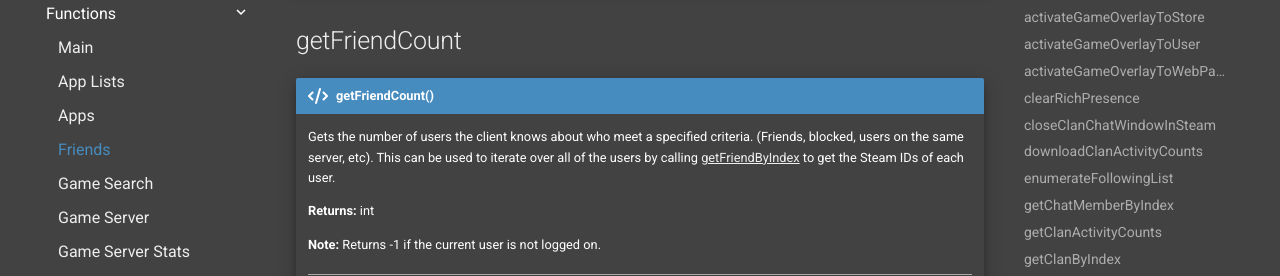
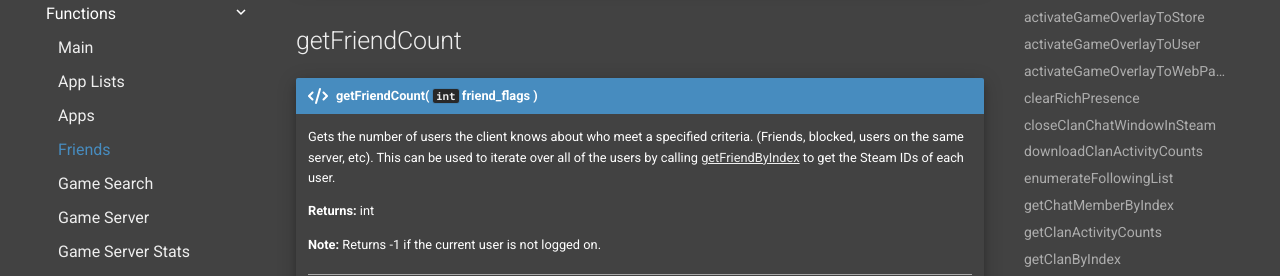
Before and after one commit to GodotSteam/GodotSteam, an MkDocs documentation site: the page built from docs/functions/friends.md, in a window 1280 px wide and 900 px high, scrolled down 9291 px. Shown: the part 172-448 px from the top of the window. Built offline with MkDocs 1.6.1 and Material for MkDocs 9.7.7, drawn with Linux system fonts in a browser that asks for light colours; comment, search, counter and statistics services are not loaded.

Commit message:
Updated friends functions page

````diff
--- a/docs/functions/friends.md
+++ b/docs/functions/friends.md
@@ -327,7 +327,7 @@
 
 ## getFriendCount
 
-!!! function "getFriendCount()"
+!!! function "getFriendCount( ```int``` friend_flags )"
 	Gets the number of users the client knows about who meet a specified criteria. (Friends, blocked, users on the same server, etc). This can be used to iterate over all of the users by calling [getFriendByIndex](/functions/friends/#getfriendbyindex) to get the Steam IDs of each user.
 
 	**Returns:** int
````
